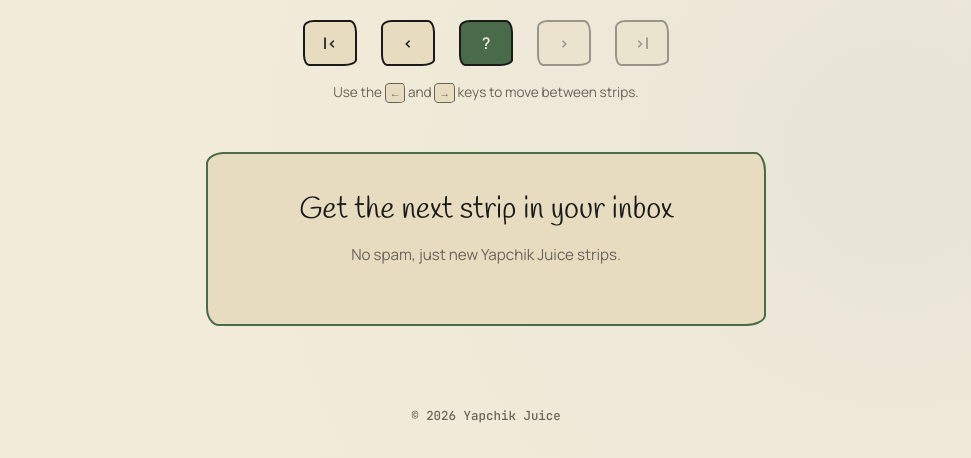
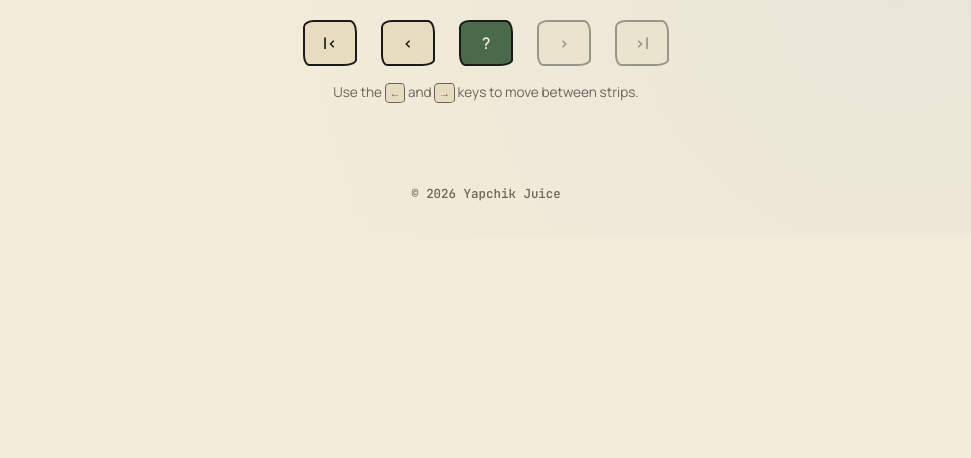
Before and after one commit to saujosai/yapchikjuice.com, a plain HTML site: page index.html in a window 1280 px wide. Shown: the part 929-1387 px from the top of the page, without its empty margins (154-1125 px from the left). After the commit the page ends 1165 px from the top, so only its background shows below. Drawn offline with Linux system fonts and the light colour scheme.

Commit message:
Remove empty newsletter slot until signup is ready

```diff
--- a/index.html
+++ b/index.html
@@ -41,19 +41,7 @@
       <p class="strip__hint">Use the <kbd>&larr;</kbd> and <kbd>&rarr;</kbd> keys to move between strips.</p>
     </article>
 
-    <section class="newsletter" aria-labelledby="newsletter-heading">
-      <h2 id="newsletter-heading" class="newsletter__heading">Get the next strip in your inbox</h2>
-      <p class="newsletter__sub">No spam, just new Yapchik Juice strips.</p>
-
-      <!--
-        ===== BEEHIIV EMBED GOES HERE =====
-        In beehiiv: Subscribers → Subscribe forms → open your form → "Get embed code".
-        Paste the single <script>...</script> tag it gives you on the line below.
-        Use a Slim / Inline layout with a transparent background so it sits on the paper.
-        The script renders itself into the page wherever it is placed.
-      -->
-      <div id="beehiiv-form"></div>
-    </section>
+    <!-- Newsletter signup is intentionally omitted for now. Add it here when ready. -->
   </main>
 
   <footer class="footer">
--- a/styles.css
+++ b/styles.css
@@ -180,39 +180,6 @@ kbd {
   background: var(--paper-deep);
 }
 
-/* ---------- Newsletter ---------- */
-
-.newsletter {
-  margin: var(--s6) auto 0;
-  max-width: 560px;
-  padding: var(--s4) var(--s3);
-  text-align: center;
-  background: var(--paper-deep);
-  border: 2px solid var(--sage);
-  border-radius: 18px 11px 20px 13px / 12px 19px 11px 18px;
-}
-
-.newsletter__heading {
-  font-family: var(--font-display);
-  font-weight: 400;
-  font-size: clamp(1.35rem, 3vw, 1.9rem);
-  margin: 0 0 var(--s1);
-}
-
-.newsletter__sub {
-  color: var(--grey);
-  margin: 0 0 var(--s3);
-  font-size: 0.95rem;
-}
-
-/* beehiiv injects its own form markup here; keep it legible on paper. */
-#beehiiv-form { min-height: 1px; }
-#beehiiv-form input,
-#beehiiv-form button {
-  font-family: var(--font-body) !important;
-  border-radius: 9px 6px 10px 5px / 6px 10px 5px 9px !important;
-}
-
 /* ---------- Footer ---------- */
 
 .footer {
```
Also changed, not shown: 1 other file.
